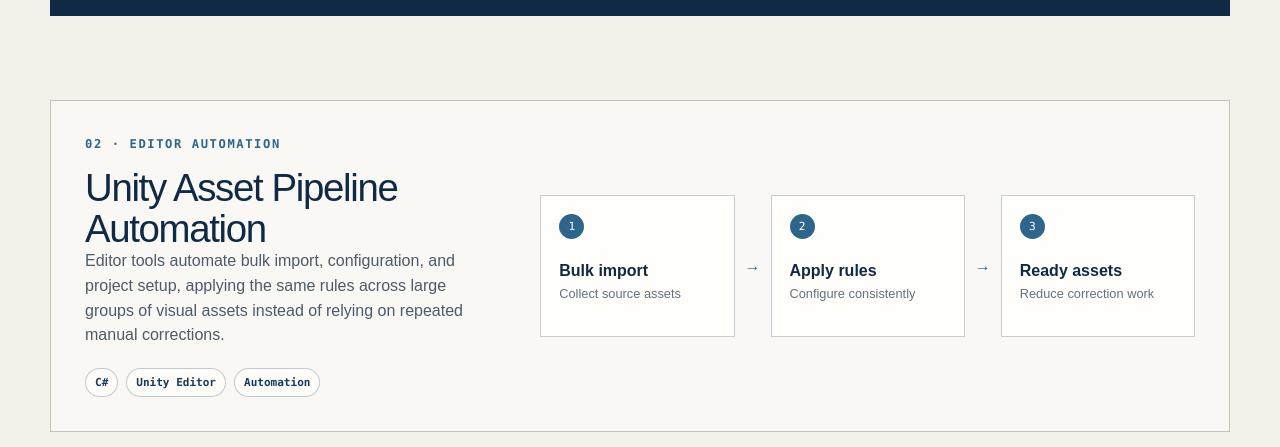
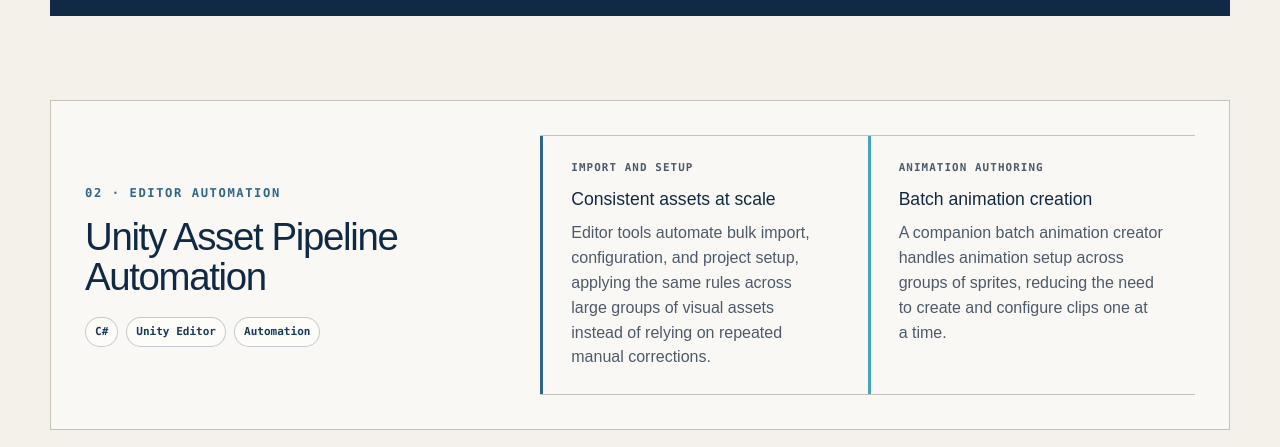
Before and after one commit to Derek-Vi-Professional/Derek-Vi-Professional.github.io, a Next.js app: page / in a window 1280 px wide. Shown: the part 2860-3307 px from the top of the page. Built offline with nearby package versions, Linux system fonts and the light colour scheme.

Commit message:
Redesign Unity automation section

```diff
--- a/app/globals.css
+++ b/app/globals.css
@@ -596,45 +596,42 @@
   align-items: center;
 }
 
-.pipeline {
+.pipeline-stories {
   display: grid;
-  grid-template-columns: 1fr auto 1fr auto 1fr;
-  align-items: center;
-  gap: 10px;
+  grid-template-columns: 1fr 1fr;
+  align-self: stretch;
+  border-top: 1px solid var(--line);
+  border-bottom: 1px solid var(--line);
 }
 
-.pipeline > div {
-  min-height: 142px;
-  padding: 18px;
-  display: flex;
-  flex-direction: column;
-  border: 1px solid rgba(23, 58, 94, 0.25);
-  background: var(--white);
+.pipeline-story {
+  padding: 24px 28px;
+  border-left: 3px solid var(--blue);
 }
 
-.pipeline span {
-  width: 25px;
-  height: 25px;
-  display: grid;
-  place-items: center;
-  border-radius: 50%;
-  color: var(--white);
-  background: var(--blue);
-  font-family: var(--mono);
-  font-size: 0.7rem;
+.pipeline-story + .pipeline-story {
+  border-left-color: var(--cyan);
 }
 
-.pipeline strong {
-  margin-top: 20px;
-  color: var(--navy-deep);
+.pipeline-story .pipeline-label {
+  margin: 0;
+  color: var(--blue);
+  font-family: var(--mono);
+  font-size: 0.68rem;
+  font-weight: 700;
+  letter-spacing: 0.1em;
+  text-transform: uppercase;
 }
 
-.pipeline small {
-  color: var(--muted);
+.pipeline-story h4 {
+  margin: 12px 0 10px;
+  color: var(--navy-deep);
+  font-size: 1.1rem;
+  line-height: 1.25;
 }
 
-.pipeline b {
-  color: var(--blue);
+.pipeline-story p:last-child {
+  margin: 0;
 }
 
 .blender-card,
@@ -918,12 +915,19 @@
     padding: 24px 20px;
   }
 
-  .pipeline,
+  .pipeline-stories,
   .pixel-comparison {
     grid-template-columns: 1fr;
   }
 
-  .pipeline b,
+  .pipeline-story {
+    padding: 22px 18px;
+  }
+
+  .pipeline-story + .pipeline-story {
+    border-top: 1px solid var(--line);
+  }
+
   .comparison-arrow {
     transform: rotate(90deg);
     justify-self: center;
--- a/app/page.tsx
+++ b/app/page.tsx
@@ -242,34 +242,30 @@
 
         <div className="project-grid">
           <article className="project-card pipeline-card">
-            <div>
+            <div className="pipeline-heading">
               <p className="project-number">02 · Editor automation</p>
               <h3>Unity Asset Pipeline Automation</h3>
-              <p>
-                Editor tools automate bulk import, configuration, and project
-                setup, applying the same rules across large groups of visual
-                assets instead of relying on repeated manual corrections.
-              </p>
               <TagList items={projectTags.pipeline} />
             </div>
-            <div className="pipeline" aria-label="Automated asset pipeline">
-              <div>
-                <span>1</span>
-                <strong>Bulk import</strong>
-                <small>Collect source assets</small>
-              </div>
-              <b aria-hidden="true">→</b>
-              <div>
-                <span>2</span>
-                <strong>Apply rules</strong>
-                <small>Configure consistently</small>
-              </div>
-              <b aria-hidden="true">→</b>
-              <div>
-                <span>3</span>
-                <strong>Ready assets</strong>
-                <small>Reduce correction work</small>
-              </div>
+            <div className="pipeline-stories" aria-label="Unity editor automation tools">
+              <section className="pipeline-story">
+                <p className="pipeline-label">Import and setup</p>
+                <h4>Consistent assets at scale</h4>
+                <p>
+                  Editor tools automate bulk import, configuration, and project
+                  setup, applying the same rules across large groups of visual
+                  assets instead of relying on repeated manual corrections.
+                </p>
+              </section>
+              <section className="pipeline-story">
+                <p className="pipeline-label">Animation authoring</p>
+                <h4>Batch animation creation</h4>
+                <p>
+                  A companion batch animation creator handles animation setup
+                  across groups of sprites, reducing the need to create and
+                  configure clips one at a time.
+                </p>
+              </section>
             </div>
           </article>
 
```
